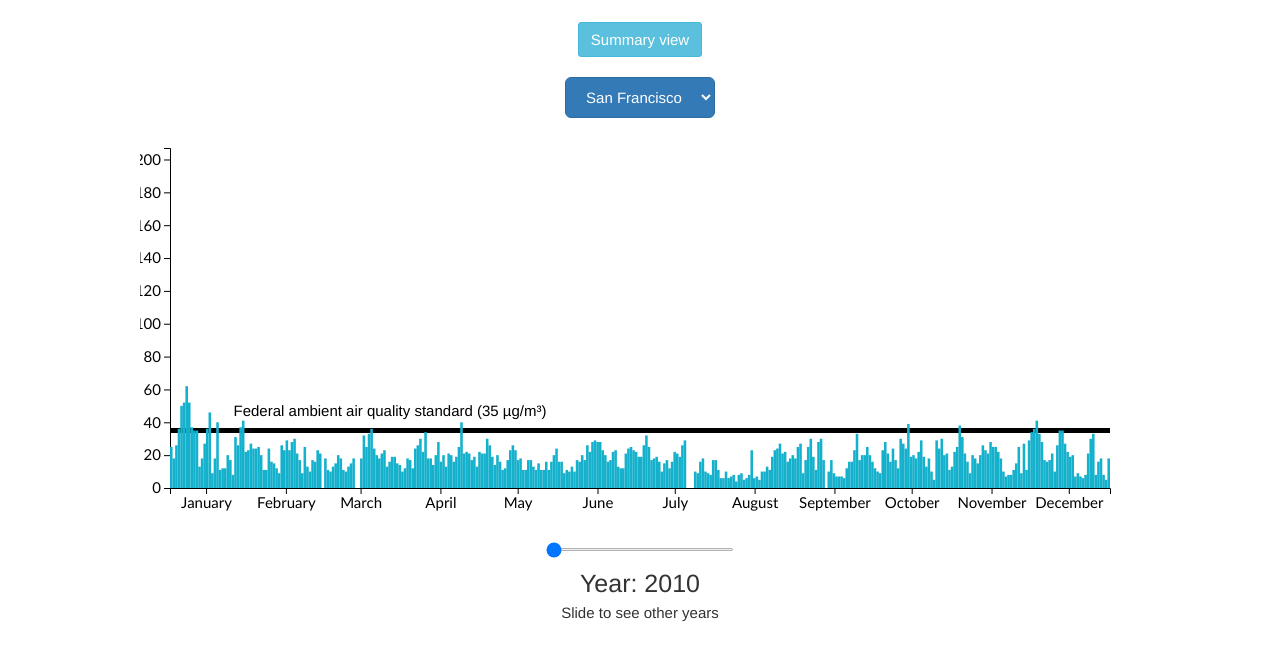
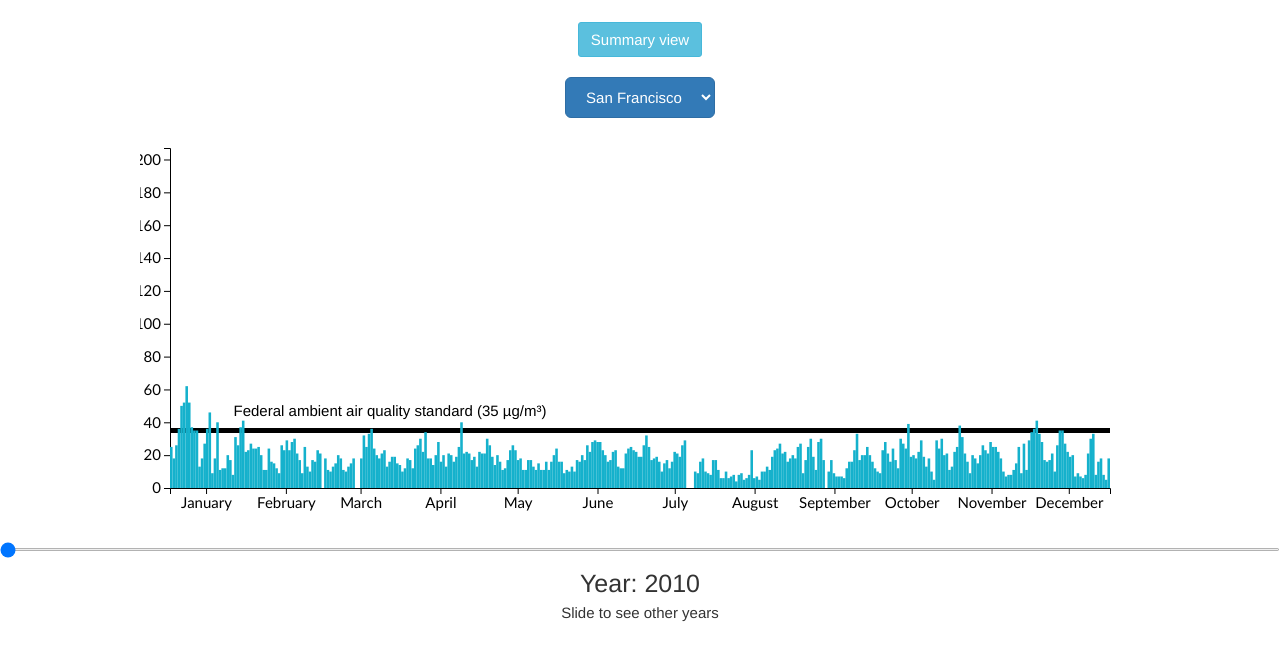
Before and after one commit to katielkrieger/bay_area_air_quality, a plain HTML site: page index.html in a window 1280 px wide. Shown: the part 148-808 px from the top of the page. Drawn offline with nearby package versions, Linux system fonts and the light colour scheme.

Commit message:
taking slider out of div

```diff
--- a/index.html
+++ b/index.html
@@ -33,13 +33,13 @@
 	<svg>
 	</svg>
 
-  <div class="row">
-  	<div class="col-xs-10 col-xs-offset-1 col-sm-2 col-sm-offset-5">
+  <!-- <div class="row">
+  	<div class="col-xs-10 col-xs-offset-1 col-sm-2 col-sm-offset-5"> -->
   		<input type="range" min="2010" max="2016" step="1" value="2010" class="0">
   		<div class="year">Year: 2010</div>
   		<div class="note">Slide to see other years</div>
-  	</div>
-  </div>
+  	<!-- </div>
+  </div> -->
 
 
   <script src="https://d3js.org/d3.v4.js"></script>
```
